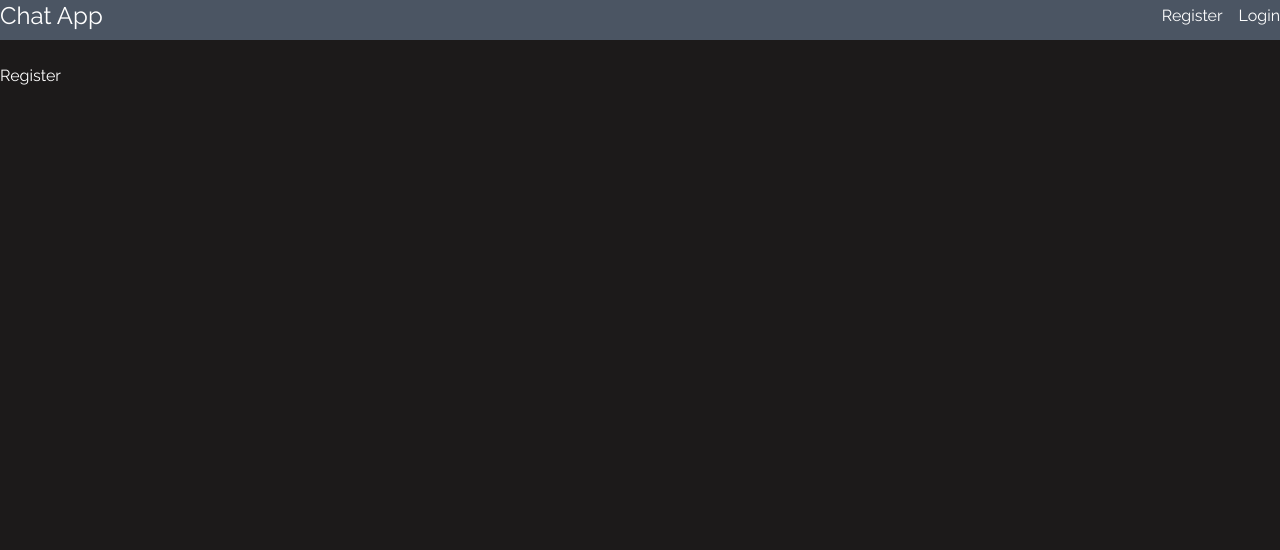
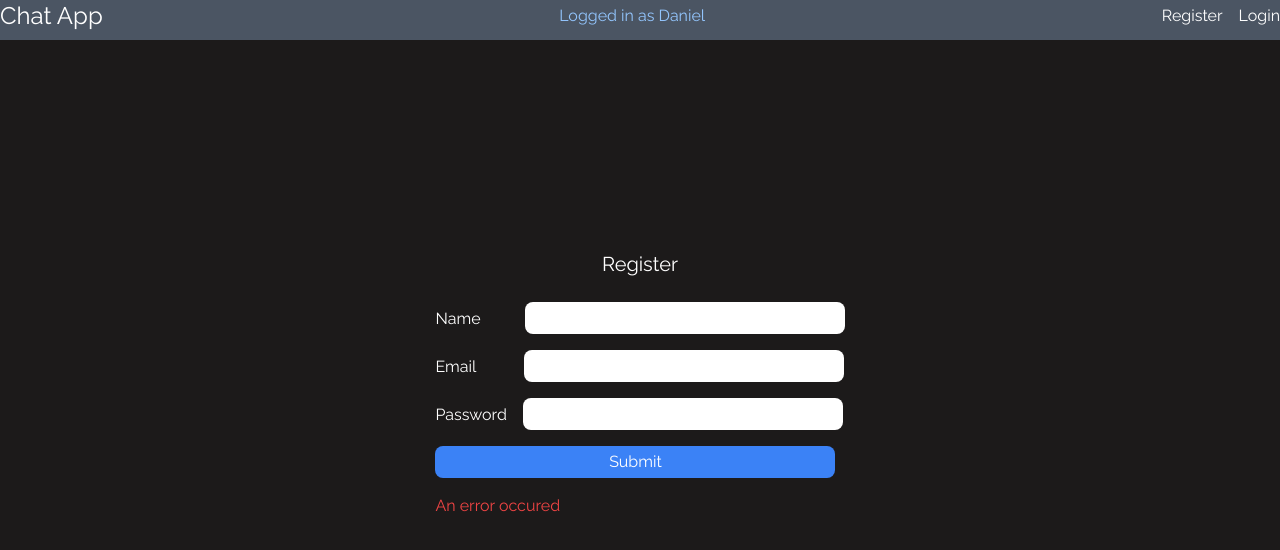
Before and after one commit to ayyesu/CHAT-APP, a React (Vite) app in the folder client/: page /register in a window 1280 px wide. Shown: the top 550 px of the page. Built offline with nearby package versions, Linux system fonts and the light colour scheme.

Commit message:
Added: Register and login components

```diff
--- a/client/src/components/NavBar.jsx
+++ b/client/src/components/NavBar.jsx
@@ -7,6 +7,7 @@ const NavBar = () => {
                 <Link to='/' className='text-2xl items-center'>
                     Chat App
                 </Link>
+                <span className='text-blue-300'>Logged in as Daniel</span>
                 <nav>
                     <Link to='/register' className='mr-4'>
                         Register
--- a/client/src/pages/Login.jsx
+++ b/client/src/pages/Login.jsx
@@ -1,5 +1,47 @@
 const Login = () => {
-    return <>Login</>;
+    return (
+        <>
+            <div className='flex flex-col items-center justify-center h-[80vh]'>
+                <h1 className='text-xl mb-6'>Login</h1>
+                <div>
+                    <form>
+                        <div className='flex flex-col gap-4'>
+                            <div>
+                                <label htmlFor='email' className='mr-12'>
+                                    Email
+                                </label>
+                                <input
+                                    type='email'
+                                    className='w-[20rem] rounded-lg h-[2rem] outline-none text-slate-800 p-3'
+                                    name='email'
+                                    id='email'
+                                />
+                            </div>
+                            <div>
+                                <label htmlFor='password' className='mr-4'>
+                                    Password
+                                </label>
+                                <input
+                                    type='password'
+                                    className='w-[20rem] rounded-lg h-[2rem] outline-none text-slate-800 p-3'
+                                    name='password'
+                                    id='password'
+                                />
+                            </div>
+                            <div>
+                                <button className='bg-blue-500 rounded-lg h-[2rem] w-[25rem]'>
+                                    Submit
+                                </button>
+                            </div>
+                            <alert className='text-red-500'>
+                                <p>An error occured</p>
+                            </alert>
+                        </div>
+                    </form>
+                </div>
+            </div>
+        </>
+    );
 };
 
 export default Login;
--- a/client/src/pages/Register.jsx
+++ b/client/src/pages/Register.jsx
@@ -1,5 +1,58 @@
 const Register = () => {
-    return <>Register</>;
+    return (
+        <>
+            <div className='flex flex-col items-center justify-center h-[80vh]'>
+                <h1 className='text-xl mb-6'>Register</h1>
+                <div>
+                    <form>
+                        <div className='flex flex-col gap-4'>
+                            <div>
+                                <label htmlFor='name' className='mr-11'>
+                                    Name
+                                </label>
+                                <input
+                                    type='text'
+                                    className='w-[20rem] rounded-lg h-[2rem] outline-none text-slate-800 p-3'
+                                    name='name'
+                                    id='name'
+                                />
+                            </div>
+                            <div>
+                                <label htmlFor='email' className='mr-12'>
+                                    Email
+                                </label>
+                                <input
+                                    type='email'
+                                    className='w-[20rem] rounded-lg h-[2rem] outline-none text-slate-800 p-3'
+                                    name='email'
+                                    id='email'
+                                />
+                            </div>
+                            <div>
+                                <label htmlFor='password' className='mr-4'>
+                                    Password
+                                </label>
+                                <input
+                                    type='password'
+                                    className='w-[20rem] rounded-lg h-[2rem] outline-none text-slate-800 p-3'
+                                    name='password'
+                                    id='password'
+                                />
+                            </div>
+                            <div>
+                                <button className='bg-blue-500 rounded-lg h-[2rem] w-[25rem]'>
+                                    Submit
+                                </button>
+                            </div>
+                            <alert className='text-red-500'>
+                                <p>An error occured</p>
+                            </alert>
+                        </div>
+                    </form>
+                </div>
+            </div>
+        </>
+    );
 };
 
 export default Register;
```
